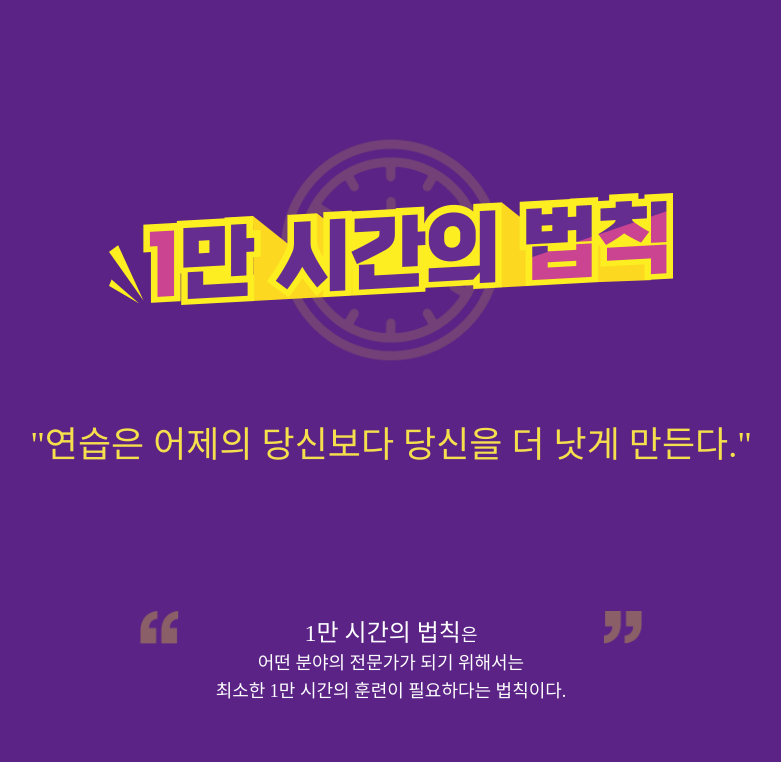
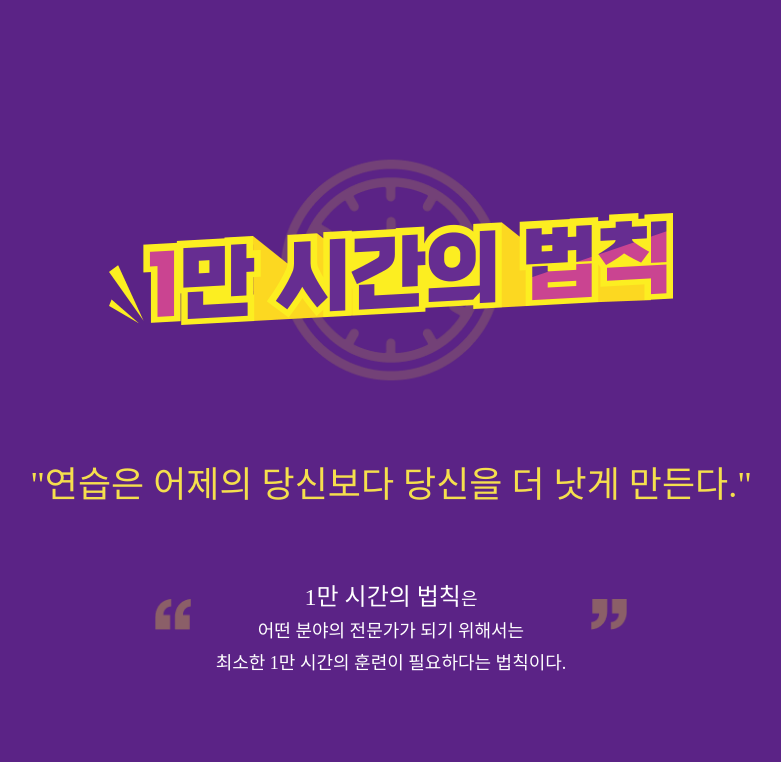
Before and after one commit to arie1027/EST-FE-Project-01, a plain HTML site: page index.html in a window 1280 px wide. Shown: the top 762 px of the page, without its empty margins (249-1030 px from the left). Drawn offline with Linux system fonts and the light colour scheme; a web font is replaced by a local one.

Commit message:
레이아웃 간격 수정

```diff
--- a/css/main.css
+++ b/css/main.css
@@ -94,8 +94,8 @@ main {
 }
 
 .quotes {
-    margin-top: 6.2rem;
-    margin-bottom: 6.2rem;
+    margin-top: 5.051rem;
+    margin-bottom: 4.051rem;
     background-image: url(../img/quotes.png);
     padding: 0.6rem;
     background-repeat: no-repeat;
@@ -168,7 +168,7 @@ input[type="text"] {
 }
 
 .btn-go, .btn-share {
-    margin-top: 7.4rem;
+    margin-top: 5.5rem;
     font-family: 'GmarketSansBold';
     color: var(--main-color);
     font-size: 1.4rem;
@@ -259,8 +259,8 @@ footer p {
 @media (min-width: 844px) {
     header {
         padding: 7.3rem 0;
-        margin-top: 12rem;
-        margin-bottom: 4.6rem;
+        margin-top: 14rem;
+        margin-bottom: 6.6rem;
     }
 
     header img.logo {
@@ -274,18 +274,17 @@ footer p {
     }
 
     .quotes {
-        margin-top: 7.8rem;
-        margin-bottom: 10.2rem;
-        padding-inline-start: 10%;
-        padding-inline-end: 10%;
-        line-height: 2.8rem;
+        margin-top: 3.8rem;
+        margin-bottom: 8rem;
+        padding-inline-start: 8%;
+        padding-inline-end: 8%;
+        line-height: 3.2rem;
         font-size: 1.8rem;
         background-position: center;
-        padding-top: 10%;
+        padding-top: 5%;
     }
 
     .bold {
-        line-height: 2.8rem;
         font-size: 2.4rem;
     }
 
@@ -335,7 +334,7 @@ footer p {
     }
 
     .btn-go, .btn-share {
-        margin-top: 17.5rem;
+        margin-top: 15.1rem;
         font-size: 2.4rem;
         line-height: 2.4rem;
     }
```
